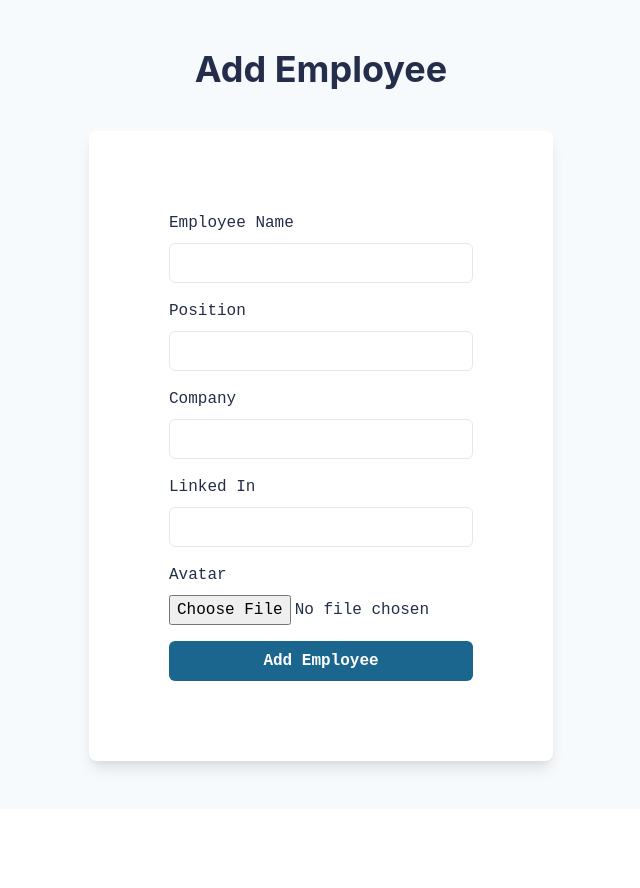
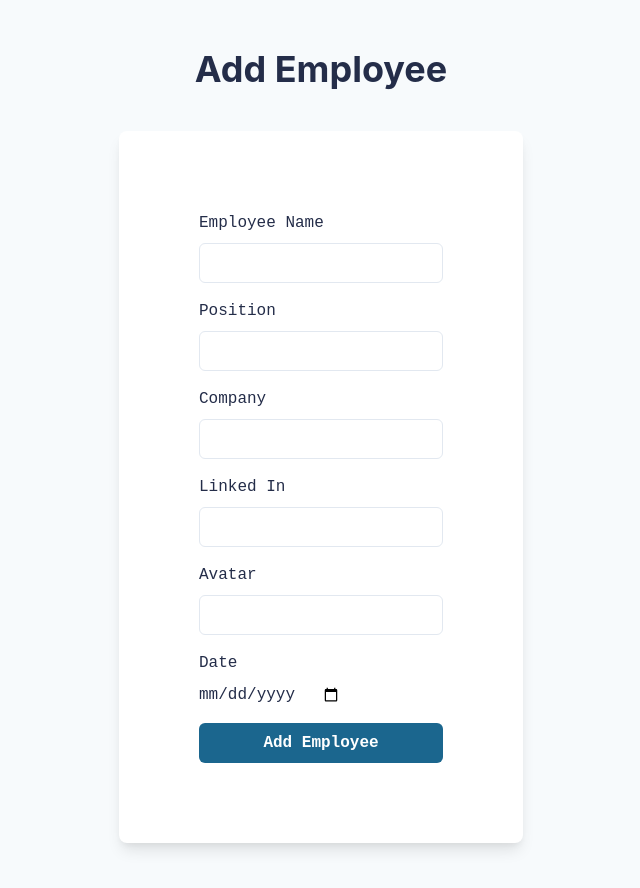
Before and after one commit to rahaf-adel/Ithaq, a React (Create React App) app: page /AddEmployee in a window 1280 px wide. Shown: the top 888 px of the page, without its empty margins (319-959 px from the left). Before the commit the page ends 809 px from the top, so only its background shows below. Built offline with nearby package versions, Linux system fonts and the light colour scheme; the HTML template or start-up script is replaced by a standard one.

Commit message:
linked AddFmployee with api

```diff
--- a/src/Components/AddEmployee.js
+++ b/src/Components/AddEmployee.js
@@ -20,6 +20,8 @@ export default function AddEmployee() {
   const [company, setCompany] = useState("")
   const [job, setJob] = useState("")
   const [linkedin, setlinkedIn] = useState("")
+  const [state, setState] = useState("")
+  const [date, setDate] = useState("")
 
   const putImg = (e) => {
     setImg(e.target.value);
@@ -36,16 +38,25 @@ export default function AddEmployee() {
   const putLinkedIn= (e)=>{
     setlinkedIn(e.target.value);
   };
+  const putstate = (e) => {
+    setState(e.target.value);
+  };
+  const putDate = (e) => {
+    setDate(e.target.value);
+  };
   const handelSubmit = (e) => {
     e.preventDefault();
     console.log("Submitted from ------>");
     axios
       .post("https://62d3e391cd960e45d44f818f.mockapi.io/Ithaq", {
-        img: img,
+        avatar: img,
         name: name,
         company:company,
-        job:job,
-        linkedin:linkedin
+        position:job,
+        linkedin:linkedin,
+        state:state,
+        add_date:date,
+
       })
       .then((respons) => {
         console.log(respons.data);
@@ -100,12 +111,12 @@ export default function AddEmployee() {
                   required
                 />
               </FormControl>
-              <FormControl id="job">
+              <FormControl id="position">
                 <FormLabel> Position </FormLabel>
                 <Input
                   focusBorderColor='#1B668E'
                   type="text"
-                  name="job"
+                  name="position"
                   onChange={putJob}
                   required
                 />
@@ -130,12 +141,21 @@ export default function AddEmployee() {
                   required
                 />
               </FormControl>
-              <FormControl id="img">
+              <FormControl id="avatar">
                 <FormLabel> Avatar </FormLabel>
+                <Input
+                  type="url"
+                  name="avatar"
+                  onChange={putImg}
+                  required
+                />
+              </FormControl>
+              <FormControl id="add_date">
+                <FormLabel> Date </FormLabel>
                 <input
-                  type="file"
-                  name="img"
-                   onChange={putImg}
+                  type="date"
+                  name="add_date"
+                  onChange={putImg}
                   required
                 />
               </FormControl>
--- a/src/Components/Login.js
+++ b/src/Components/Login.js
@@ -40,7 +40,7 @@ export default function SimpleCard() {
     e.preventDefault();
     console.log("Submitted from ------>");
     axios
-      .post("http://127.0.0.1:8000/users/login", {
+      .post("http://127.0.0.1:8000/login", {
         username: userName,
         password: password,
       })
```
